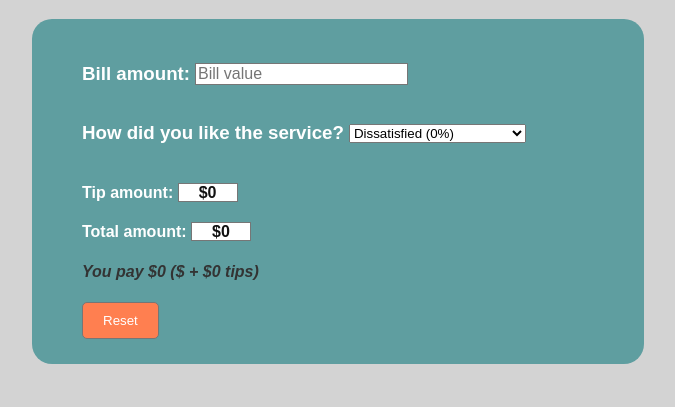
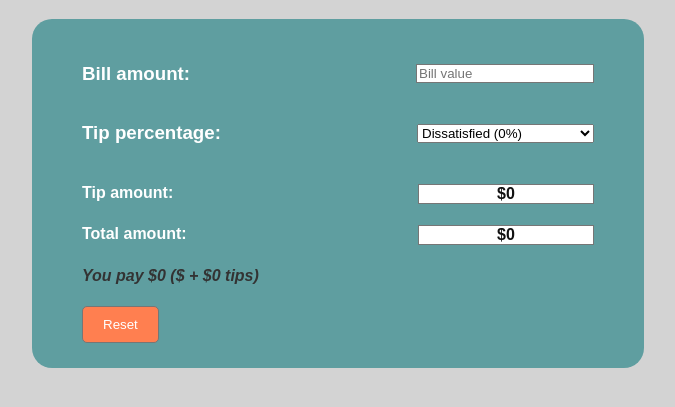
Before and after one commit to Evergreen321/tips-calculator, a React app: page / in a window 1280 px wide. Shown: the part 61-468 px from the top of the page, without its empty margins (302-977 px from the left). Built offline with nearby package versions, Linux system fonts and the light colour scheme.

Commit message:
Add additional styling

```diff
--- a/src/components/App.js
+++ b/src/components/App.js
@@ -27,13 +27,15 @@ export default function App() {
       </h1>
 
       <div className="app">
+        <form>
           <BillInput bill={bill} onSetBill={setBill} />
           <SelectPercentage
             servicePercentage={servicePercentage1}
             onSetServicePercentage={setServicePercentage1}
           >
-          How did you like the service?
+            Tip percentage:
           </SelectPercentage>
+        </form>
         {/* <p>Set alone</p> */}
         {/* <SelectPercentage
           servicePercentage={servicePercentage2}
--- a/src/components/BillInput.js
+++ b/src/components/BillInput.js
@@ -2,7 +2,7 @@ import React from "react";
 
 export default function BillInput({ bill, onSetBill }) {
   return (
-    <form className="form">
+    <div className="form">
       <h3>Bill amount: </h3>
 
       <input
@@ -11,6 +11,6 @@ export default function BillInput({ bill, onSetBill }) {
         value={bill}
         onChange={(e) => onSetBill(Number(e.target.value))}
       />
-    </form>
+    </div>
   );
 }
--- a/src/components/SelectPercentage.js
+++ b/src/components/SelectPercentage.js
@@ -6,7 +6,7 @@ export default function SelectPercentage({
   children,
 }) {
   return (
-    <form className="form">
+    <div className="form">
       <h3>{children}</h3>
       <select
         value={servicePercentage}
@@ -17,6 +17,6 @@ export default function SelectPercentage({
         <option value="10">It was good (10%)</option>
         <option value="20">Absolutely amazing (20%)</option>
       </select>
-    </form>
+    </div>
   );
 }
--- a/src/index.css
+++ b/src/index.css
@@ -29,18 +29,29 @@ body {
   display: flex;
   gap: 5px;
   align-items: center;
-  justify-content: flex-start;
+  justify-content: space-between;
 }
 
 .form input {
   color: #111;
   border: 1px solid #767676;
-  font-size: 16px;
+  width: 172px;
 }
 
 .bill input {
   height: 100%;
   margin-left: 4px;
+}
+
+h4 {
+  display: flex;
+  justify-content: space-between;
+}
+
+h4 span {
+  width: 134px;
+  display: inline-block;
+  text-align: center;
 }
 
 .total {
```
Lines whose indentation alone changed are shown as unchanged.
